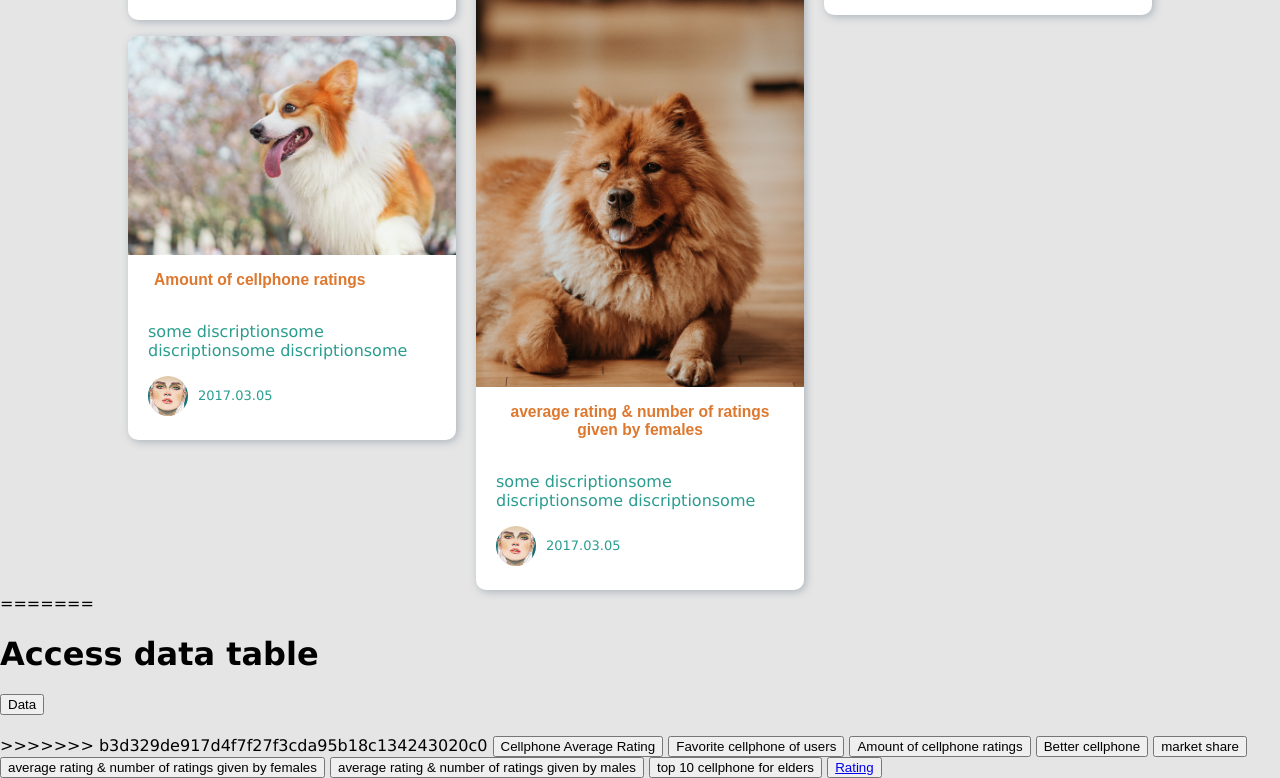
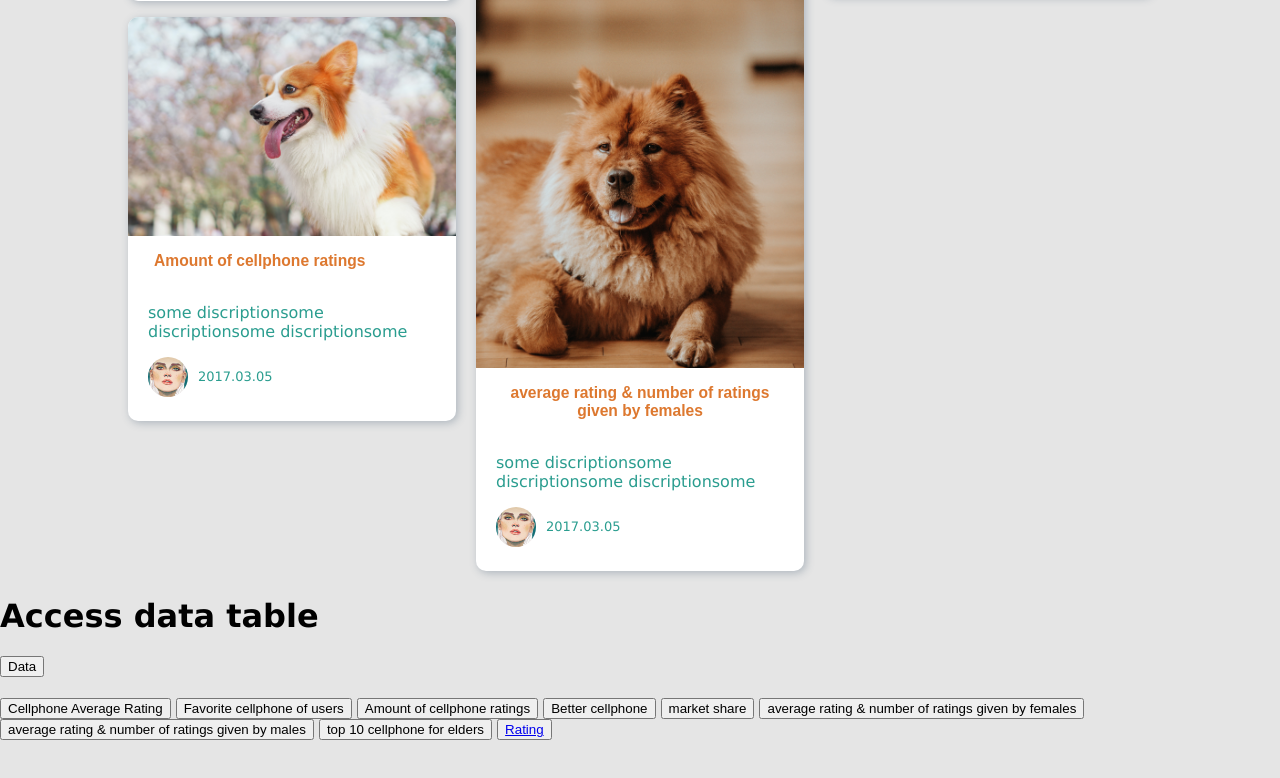
Before and after one commit to stanleyshen2003/Database-Final-project, a Django app: page /operation/ in a window 1280 px wide. Shown: the part 1494-2272 px from the top of the page. After the commit the page ends 2234 px from the top, so only its background shows below. Run offline with Django 4.2, Linux system fonts and the light colour scheme; some libraries are stand-ins or nearby versions.

Commit message:
20220104

```diff
--- a/website/Templates/operation.html
+++ b/website/Templates/operation.html
@@ -88,7 +88,6 @@
 
 
 <body>
-<<<<<<< HEAD
   <!--section-->
   <section>
     <div class="box">
@@ -210,11 +209,9 @@
     </div>
 
   </section>
-=======
   <h1>Access data table</h1>
   <button onclick="getData('/data/')">Data</button>
   <h1></h1>
->>>>>>> b3d329de917d4f7f27f3cda95b18c134243020c0
   <button onclick="getData('/cellphone_avg_rate/')">Cellphone Average Rating</button>
   <button onclick="getData('/favorite_cell_phone_of_users/')">Favorite cellphone of users</button>
   <button onclick="getData('/amount_of_cellphone_ratings/')">Amount of cellphone ratings</button>
```
